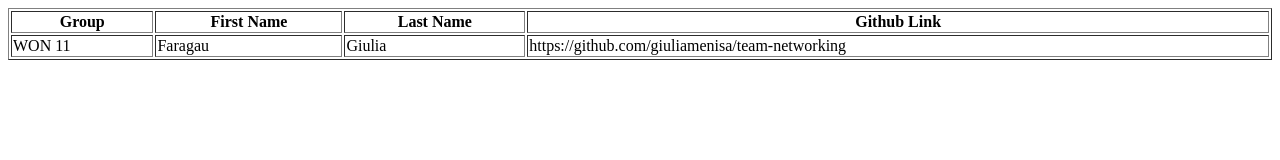
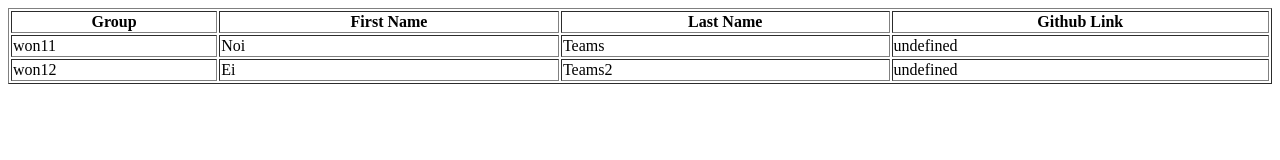
Before and after one commit to giuliamenisa/team-networking, a plain HTML site: page index.html in a window 1280 px wide. Drawn offline with Linux system fonts and the light colour scheme.

Commit message:
teams json

```diff
--- a/index.html
+++ b/index.html
@@ -7,7 +7,7 @@
     <link rel="stylesheet" href="style.css" />
   </head>
   <body>
-    <table border="1">
+    <table border="1" id="teams">
       <thead>
         <tr>
           <th>Group</th>
@@ -16,14 +16,8 @@
           <th>Github Link</th>
         </tr>
       </thead>
-      <tbody>
-        <tr>
-          <td>WON 11</td>
-          <td>Faragau</td>
-          <td>Giulia</td>
-          <td>https://github.com/giuliamenisa/team-networking</td>
-        </tr>
-      </tbody>
+      <tbody></tbody>
     </table>
+    <script src="index.js"></script>
   </body>
 </html>
--- /dev/null
+++ b/index.js
@@ -0,0 +1,19 @@
+fetch("teams.json")
+  .then((r) => r.json())
+  .then((teams) => {
+    displayTeams(teams);
+  });
+
+function displayTeams(teams) {
+  const teamsHTML = teams.map(
+    (team) => `
+       <tr>
+           <td>${team.promotion}</td>
+           <td>${team.members}</td>
+           <td>${team.name}</td>
+           <td>${team.github}</td>
+       </tr>`
+  );
+  document.querySelector("#teams tbody").innerHTML = teamsHTML.join("");
+  console.info("display", teamsHTML, teams);
+}
--- /dev/null
+++ b/teams.json
@@ -0,0 +1,14 @@
+[
+  {
+    "promotion": "won11",
+    "members": "Noi",
+    "name": "Teams",
+    "url": "Github"
+  },
+  {
+    "promotion": "won12",
+    "members": "Ei",
+    "name": "Teams2",
+    "url": "Github2"
+  }
+]
```
